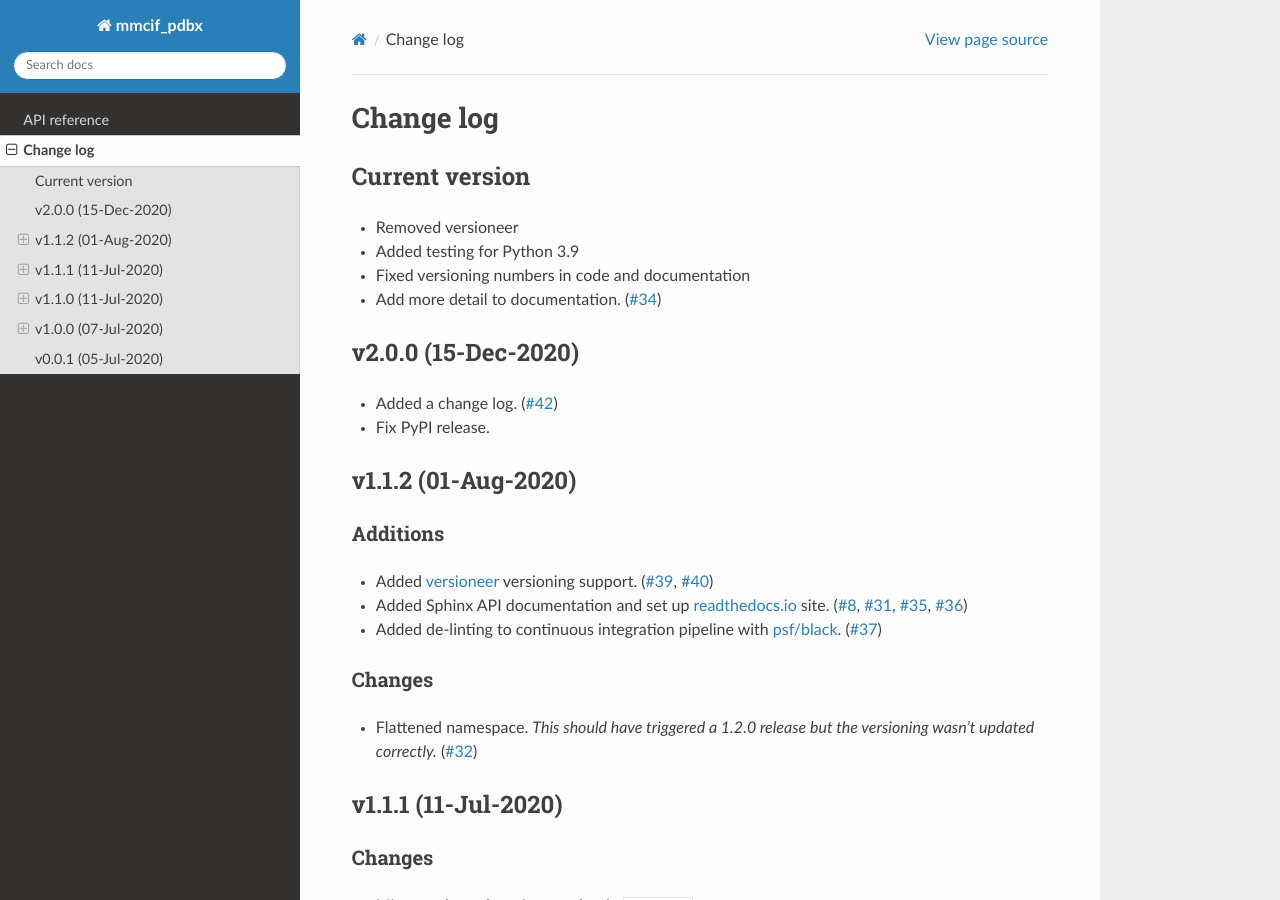
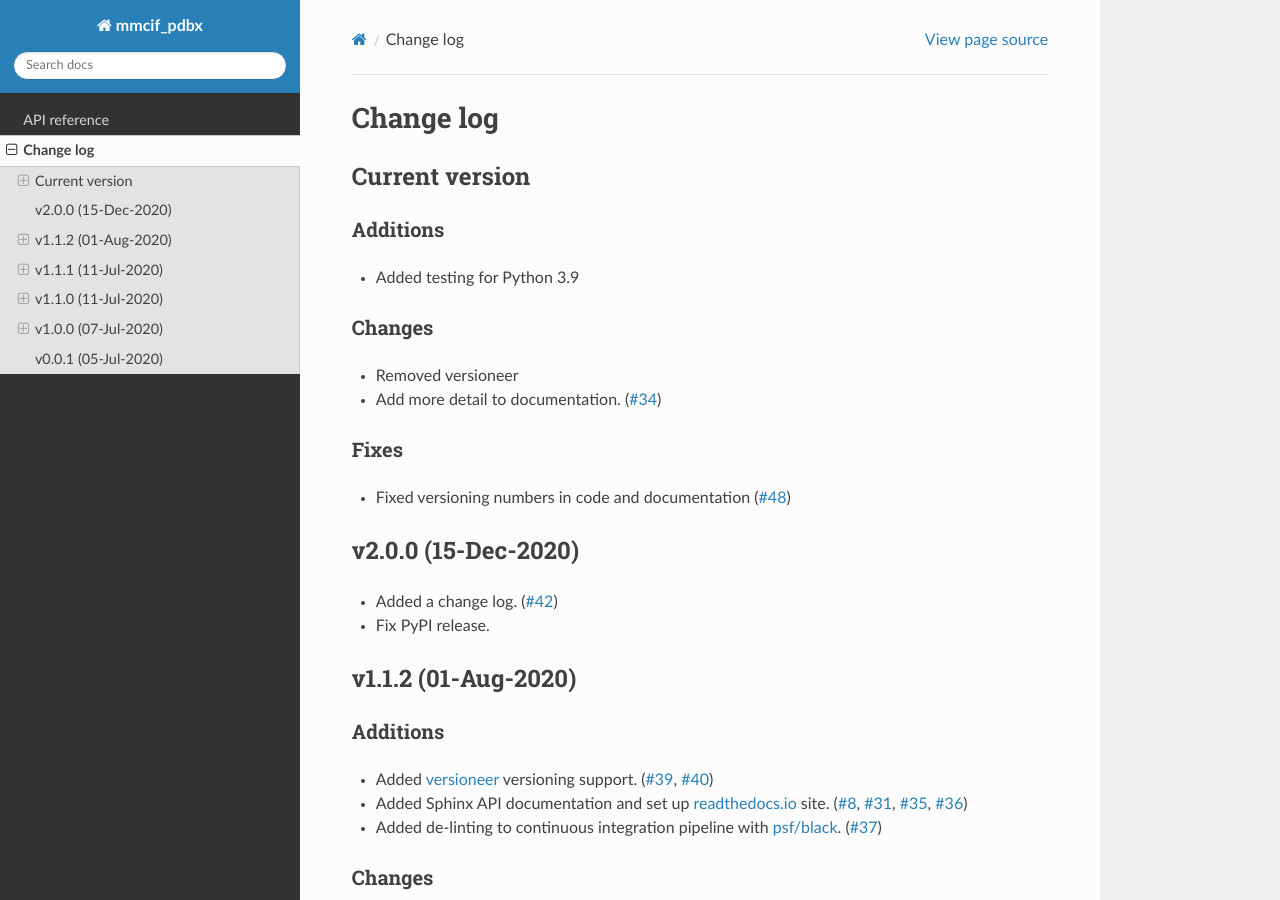
Before and after one commit to Electrostatics/mmcif_pdbx, a Sphinx documentation site: the page built from docs/changelog.rst, in a window 1280 px wide and 900 px high. Built offline with Sphinx 7.4.7 and the Read the Docs theme 2.0.0, drawn with Linux system fonts in a browser that asks for light colours.

Commit message:
Remove support for Python versions < 3.8.

```diff
--- a/docs/changelog.rst
+++ b/docs/changelog.rst
@@ -7,10 +7,22 @@
 Current version
 ===============
 
+Additions
+---------
+
+* Added testing for Python 3.9
+
+Changes
+-------
+
 * Removed versioneer
-* Added testing for Python 3.9
-* Fixed versioning numbers in code and documentation
 * Add more detail to documentation. (`#34 <https://github.com/Electrostatics/mmcif_pdbx/issues/34>`_)
+
+Fixes
+-----
+
+* Fixed versioning numbers in code and documentation (`#48 <https://github.com/Electrostatics/mmcif_pdbx/issues/48>`_)
+
 
 v2.0.0 (15-Dec-2020)
 ====================
--- a/setup.py
+++ b/setup.py
@@ -23,14 +23,12 @@
         "License :: CC0 1.0 Universal (CC0 1.0) Public Domain Dedication",
         "Natural Language :: English",
         "Operating System :: OS Independent",
-        "Programming Language :: Python :: 3.6",
-        "Programming Language :: Python :: 3.7",
         "Programming Language :: Python :: 3.8",
         "Programming Language :: Python :: 3.9",
         "Topic :: Scientific/Engineering :: Bio-Informatics",
         "Topic :: Scientific/Engineering :: Chemistry",
     ],
-    python_requires=">=3.6",
+    python_requires=">=3.8",
     tests_require=["pytest"],
     test_suite="tests",
     zip_safe=True,
```
Also changed, not shown: 1 other file.
